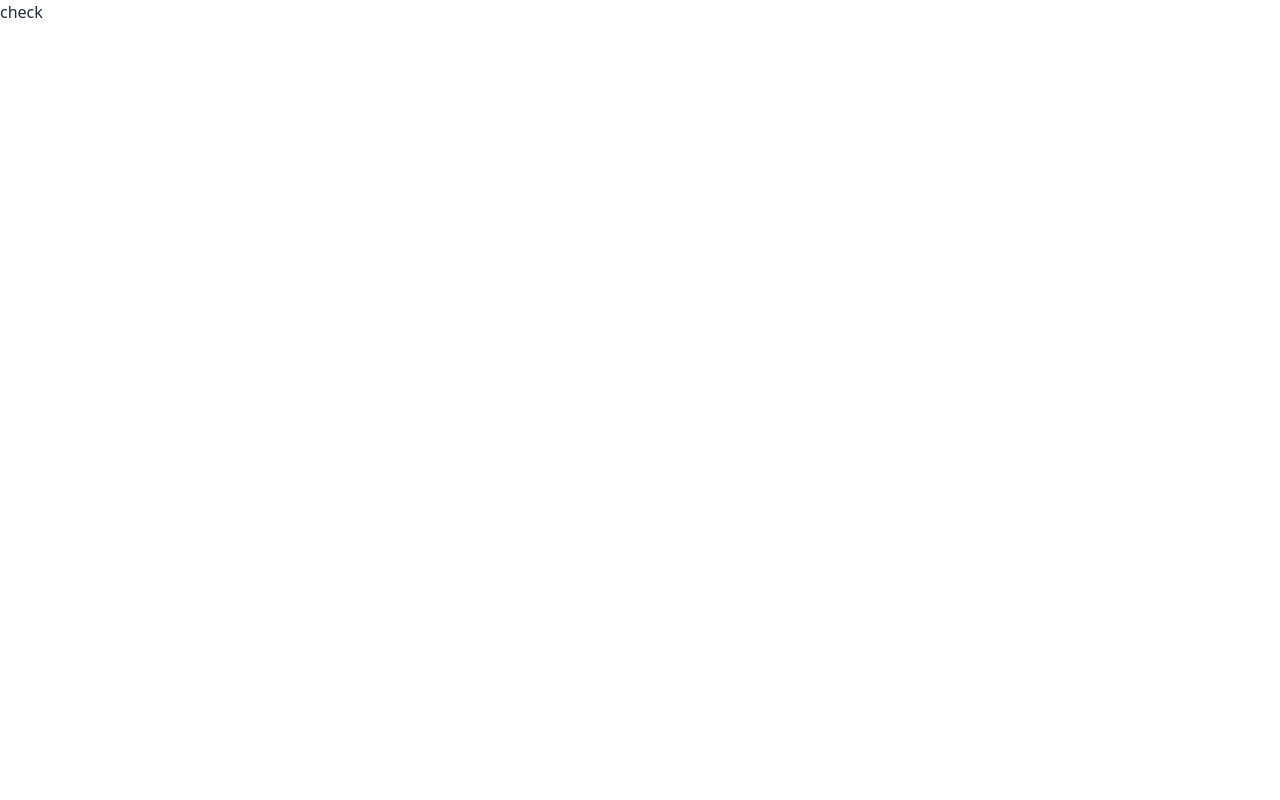
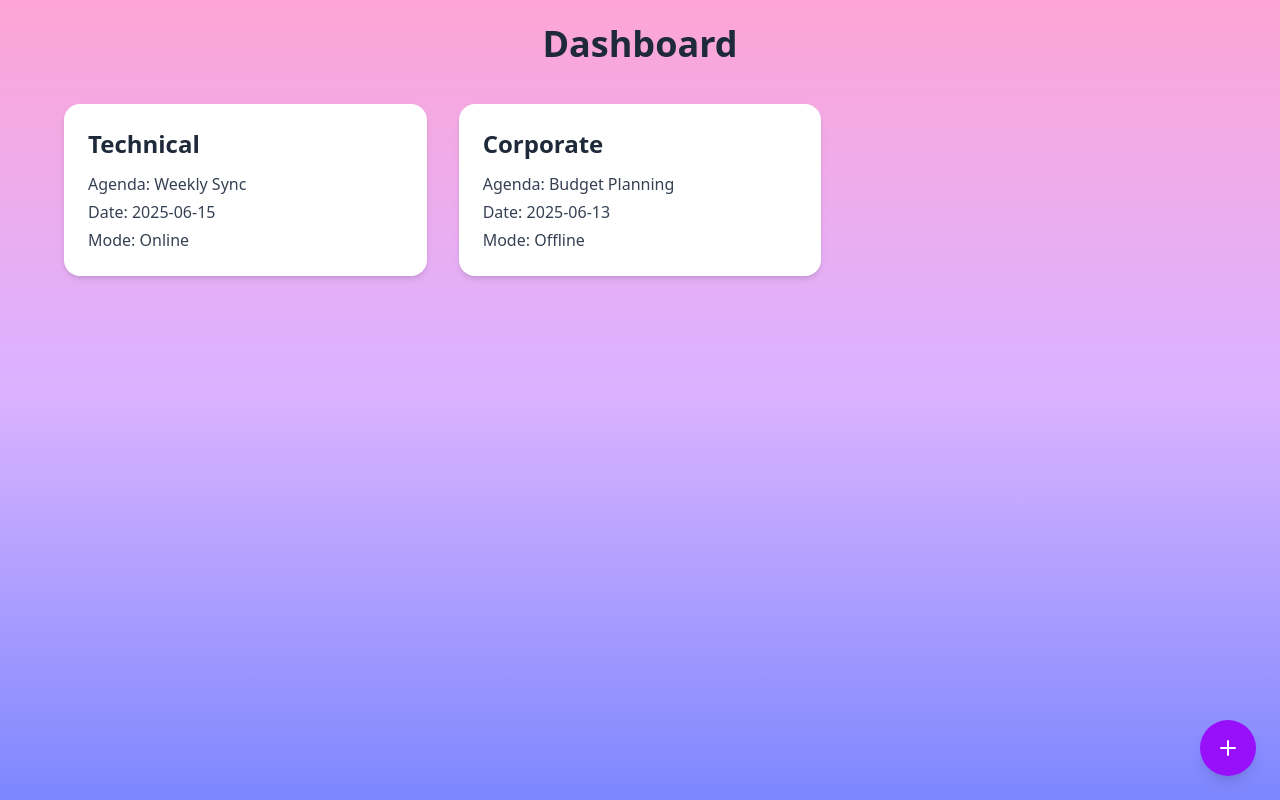
Before and after one commit to SQAC-Tech/MOM-Generator, a React (Vite) app in the folder Frontend/: page /dashboard in a window 1280 px wide. Built offline with nearby package versions, Linux system fonts and the light colour scheme; sample sign-in values are in the browser's storage.

Commit message:
feat:dashboard UI

```diff
--- a/Frontend/package.json
+++ b/Frontend/package.json
@@ -16,6 +16,7 @@
     "@tailwindcss/vite": "^4.1.10",
     "axios": "^1.10.0",
     "jspdf": "^3.0.1",
+    "lucide-react": "^0.518.0",
     "react": "^19.1.0",
     "react-dom": "^19.1.0",
     "react-router-dom": "^7.6.2"
--- a/Frontend/src/components/Dashboard.jsx
+++ b/Frontend/src/components/Dashboard.jsx
@@ -1,11 +1,68 @@
-import React from 'react'
+import React from "react";
+import { useNavigate } from "react-router-dom";
+import { Plus } from "lucide-react";
+
+const dummyData = [
+  {
+    id: 1,
+    department: "Technical",
+    agenda: "Weekly Sync",
+    date: "2025-06-15",
+    mode: "Online",
+  },
+  {
+    id: 2,
+    department: "Corporate",
+    agenda: "Budget Planning",
+    date: "2025-06-13",
+    mode: "Offline",
+  },
+];
 
 const Dashboard = () => {
+  const navigate = useNavigate();
+
+  const handleAdd = () => {
+    navigate("/mom");
+  };
+
   return (
-    <div>
-      check
+    <div className="min-h-screen bg-gradient-to-b from-pink-300 via-purple-300 to-indigo-400 p-6 relative">
+      <div className="max-w-6xl mx-auto">
+        <h1 className="text-4xl font-bold text-gray-800 mb-10 text-center">Dashboard</h1>
+
+        <div className="grid grid-cols-1 sm:grid-cols-2 lg:grid-cols-3 gap-8">
+          {dummyData.map(({ id, department, agenda, date, mode }) => (
+            <div
+              key={id}
+              className="bg-white p-6 rounded-2xl shadow-md hover:shadow-xl transition duration-300"
+            >
+              <h2 className="text-2xl font-semibold text-gray-800 mb-3">{department}</h2>
+              <div className="space-y-1 text-gray-700">
+                <p>
+                  <span className="font-medium">Agenda:</span> {agenda}
+                </p>
+                <p>
+                  <span className="font-medium">Date:</span> {date}
+                </p>
+                <p>
+                  <span className="font-medium">Mode:</span> {mode}
+                </p>
+              </div>
+            </div>
+          ))}
+        </div>
+      </div>
+
+      <button
+        onClick={handleAdd}
+        aria-label="Add new MoM"
+        className="fixed bottom-6 right-6 bg-purple-600 text-white p-4 rounded-full shadow-lg hover:bg-purple-700 focus:outline-none focus:ring-4 focus:ring-purple-300"
+      >
+        <Plus className="w-6 h-6" />
+      </button>
     </div>
-  )
-}
+  );
+};
 
-export default Dashboard
+export default Dashboard;
```
Also changed, not shown: 1 other file (tests, documents, lock files or other folders).
